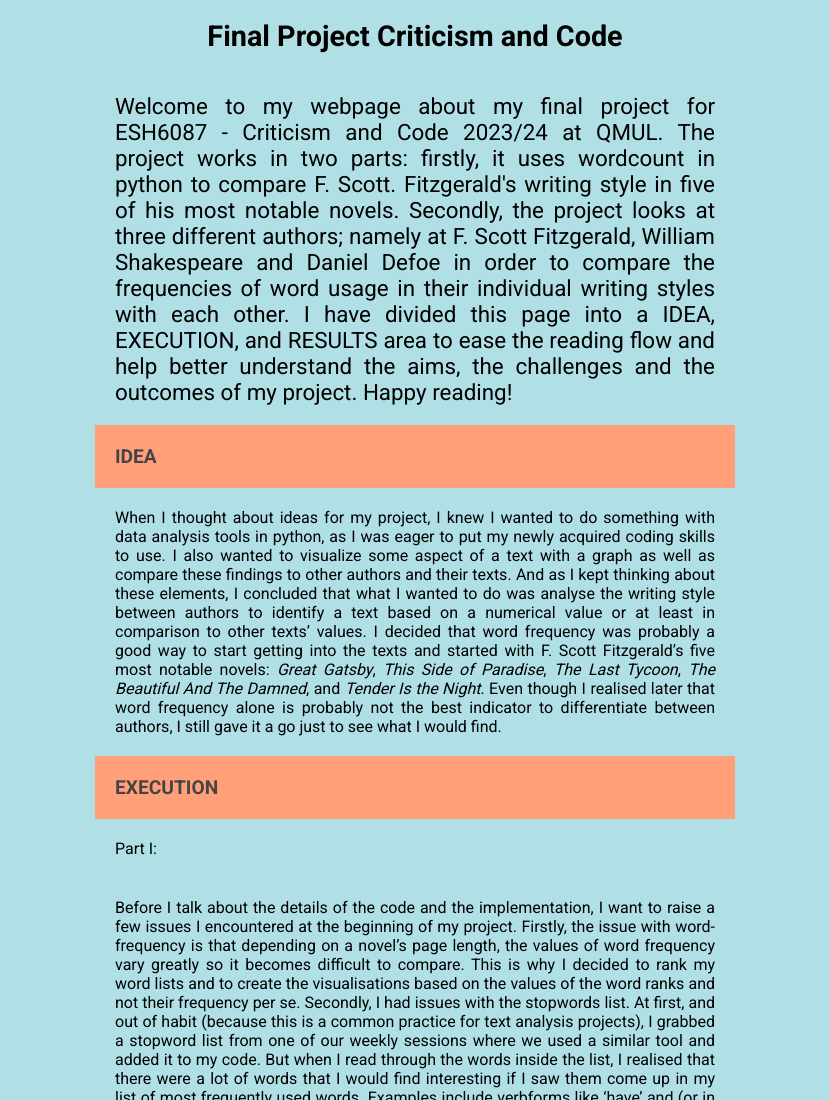
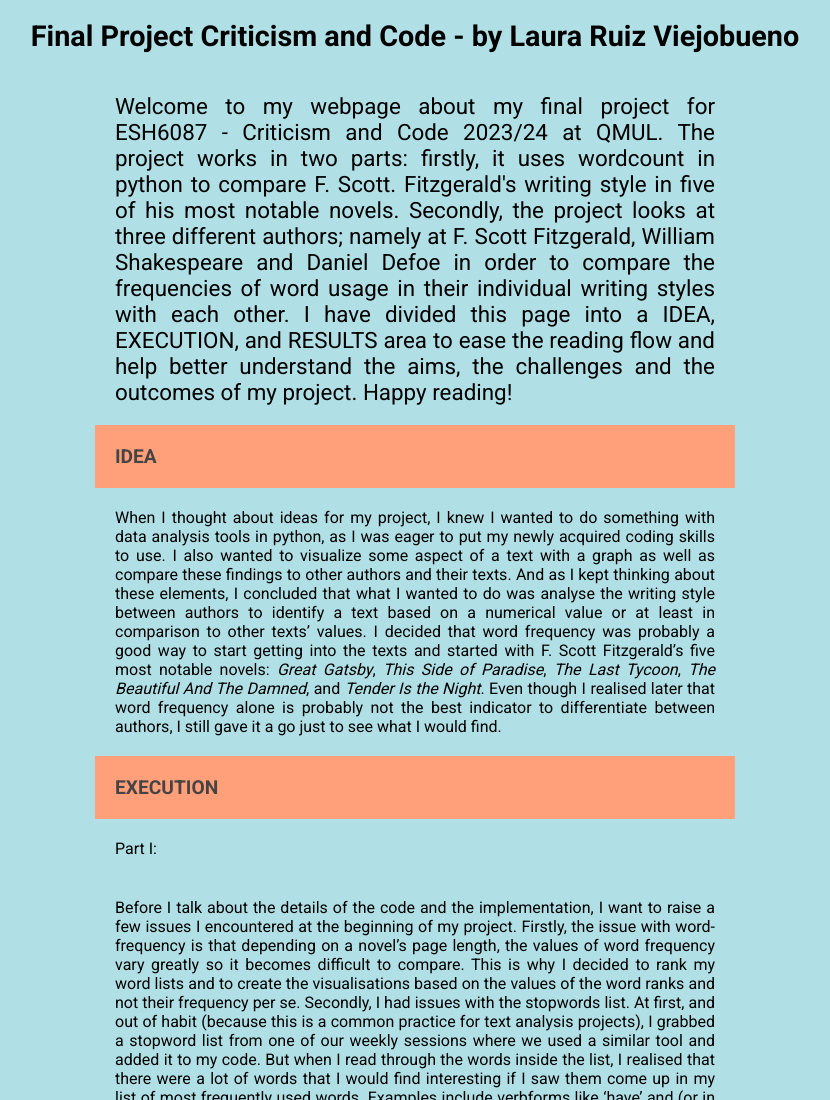
Before and after one commit to ml20128/Criticism-Code-website, a plain HTML site: page index.html in a window 1280 px wide. Shown: the top 1100 px of the page, without its empty margins (225-1055 px from the left). Drawn offline with Linux system fonts and the light colour scheme.

Commit message:
Update index.html

```diff
--- a/index.html
+++ b/index.html
@@ -44,7 +44,7 @@
 </head>
 <body style="background-color:powderblue;">
     <h1 style="font-size: 180%; font-family:'Roboto', Georgia, 'Times New Roman', Times, serif; text-align: center;">
-        Final Project Criticism and Code
+        Final Project Criticism and Code - by Laura Ruiz Viejobueno
     </h1>
     <p class="wrap-text" style="font-size: 140%; font-family:'Roboto', Georgia, 'Times New Roman', Times, serif">
         Welcome to my webpage about my final project for ESH6087 - Criticism and Code 2023/24 at QMUL. The project works in two parts: firstly, it uses wordcount in python to compare F. Scott. Fitzgerald's writing style in five of his most notable novels. Secondly, the project looks at three different authors; namely at F. Scott Fitzgerald, William Shakespeare and Daniel Defoe in order to compare the frequencies of word usage in their individual writing styles with each other. I have divided this page into a IDEA, EXECUTION, and RESULTS area to ease the reading flow and help better understand the aims, the challenges and the outcomes of my project. Happy reading!
```
